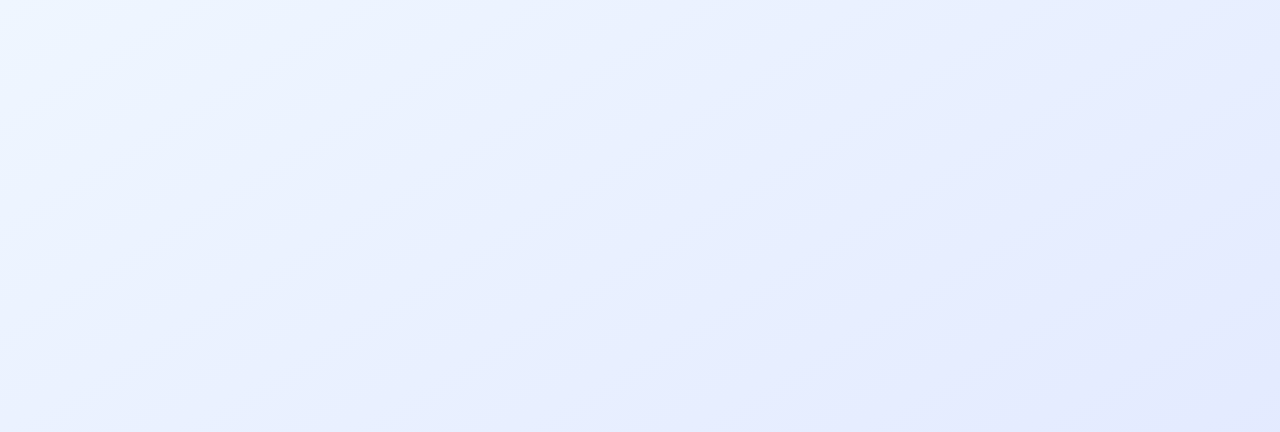
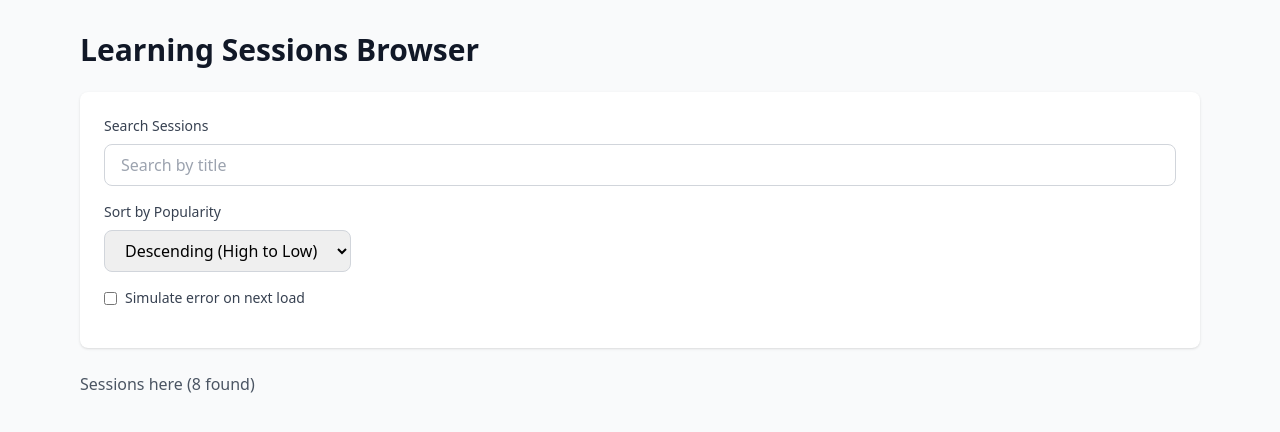
Before and after one commit to hackgods/pair-assessment, a Vue app: page / in a window 1280 px wide. Shown: the top 432 px of the page. Built offline with nearby package versions, Linux system fonts and the light colour scheme.

Commit message:
Implemented fetching of data, state management  and initial UI which has debouncing, filtering and sorting.

```diff
--- a/index.html
+++ b/index.html
@@ -4,7 +4,7 @@
     <meta charset="UTF-8">
     <link rel="icon" type="image/svg+xml" href="/vite.svg">
     <meta name="viewport" content="width=device-width, initial-scale=1.0">
-    <title>Vue 3 + Vite + Tailwind</title>
+    <title>PAIR Saurabh Assessment</title>
   </head>
   <body>
     <div id="app"></div>
--- a/src/App.vue
+++ b/src/App.vue
@@ -1,19 +1,149 @@
 <template>
-  <div class="min-h-screen bg-gradient-to-br from-blue-50 to-indigo-100">
+  <div class="min-h-screen bg-gray-50 py-8">
+    <div class="container mx-auto px-4 max-w-6xl">
+      <h1 class="text-3xl font-bold text-gray-900 mb-6">Learning Sessions Browser</h1>
 
+      <div class="bg-white rounded-lg shadow p-6 mb-6">
+
+        <div class="mb-4">
+          <label for="search" class="block text-sm font-medium text-gray-700 mb-2">
+            Search Sessions
+          </label>
+          <input
+            id="search"
+            v-model="searchInput"
+            type="text"
+            placeholder="Search by title"
+            class="w-full px-4 py-2 border border-gray-300 rounded-lg focus:ring-2 focus:ring-indigo-500 focus:border-indigo-500"
+          />
+        </div>
+
+        <div class="mb-4">
+          <label for="sort" class="block text-sm font-medium text-gray-700 mb-2">
+            Sort by Popularity
+          </label>
+          <select
+            id="sort"
+            v-model="sortDirection"
+            class="px-4 py-2 border border-gray-300 rounded-lg focus:ring-2 focus:ring-indigo-500 focus:border-indigo-500"
+          >
+            <option value="desc">Descending (High to Low)</option>
+            <option value="asc">Ascending (Low to High)</option>
+          </select>
+        </div>
+
+        <div class="mb-4">
+          <label class="flex items-center">
+            <input
+              v-model="simulateErrorNext"
+              type="checkbox"
+              class="mr-2"
+            />
+            <span class="text-sm text-gray-700">Simulate error on next load</span>
+          </label>
+        </div>
+      </div>
+
+      <div v-if="loading" class="bg-white rounded-lg shadow p-8 text-center" aria-busy="true">
+        <div class="text-gray-600" aria-live="polite">Loading sessions</div>
+      </div>
+
+      <div v-else-if="error" class="bg-red-50 border border-red-200 rounded-lg p-6" role="alert">
+        <p class="text-red-800 mb-4">{{ error }}</p>
+        <button
+          @click="loadSessions"
+          class="bg-red-600 hover:bg-red-700 text-white font-semibold py-2 px-4 rounded-lg transition-colors"
+        >
+          Retry
+        </button>
+      </div>
+
+      <div v-else>
+        <p class="text-gray-600">Sessions here ({{ filteredSessions.length }} found)</p>
+      </div>
+    </div>
   </div>
 </template>
 
 <script setup>
-import { ref } from 'vue'
+import { ref, computed, watch, onMounted } from 'vue'
+import { fakeFetchSessions } from './utils/fetch.js'
 
-const count = ref(0)
+const sessions = ref([])
+const completionMap = ref({})
+const searchInput = ref('')
+const debouncedSearch = ref('')
+const sortDirection = ref('desc')
+const loading = ref(false)
+const error = ref(null)
+const simulateErrorNext = ref(false)
 
-const increment = () => {
-  count.value++
+// Debounce search input (300ms)
+let debounceTimer = null
+watch(searchInput, (newValue) => {
+  if (debounceTimer) {
+    clearTimeout(debounceTimer)
+  }
+  debounceTimer = setTimeout(() => {
+    debouncedSearch.value = newValue
+  }, 300)
+})
+
+const loadSessions = async () => {
+  loading.value = true
+  error.value = null
+
+  try {
+    const rawSessions = await fakeFetchSessions({ shouldError: simulateErrorNext.value })
+
+    // Coerce mins to number and add index for stable sorting
+    sessions.value = rawSessions.map((session, index) => ({
+      ...session,
+      mins: Number(session.mins),
+      index,
+    }))
+
+    // Reset error simulation flag after use
+    simulateErrorNext.value = false
+  } catch (err) {
+    error.value = err.message
+  } finally {
+    loading.value = false
+  }
 }
 
-const decrement = () => {
-  count.value--
+const filteredSessions = computed(() => {
+  let result = sessions.value
+
+  if (debouncedSearch.value.trim()) {
+    const searchLower = debouncedSearch.value.toLowerCase()
+    result = result.filter(session =>
+      session.title.toLowerCase().includes(searchLower)
+    )
+  }
+
+  // Sort by popularity with stable ordering
+  result = [...result].sort((a, b) => {
+    const diff = b.popularity - a.popularity
+    if (diff !== 0) {
+      return sortDirection.value === 'desc' ? diff : -diff
+    }
+    // If popularity is equal, use original index
+    return a.index - b.index
+  })
+
+  return result
+})
+
+const toggleComplete = (id) => {
+  completionMap.value[id] = !(completionMap.value[id] ?? sessions.value.find(s => s.id === id)?.completed ?? false)
 }
+
+const isCompleted = (session) => {
+  return completionMap.value[session.id] ?? session.completed ?? false
+}
+
+onMounted(() => {
+  loadSessions()
+})
 </script>
--- a/src/data/sessions.json
+++ b/src/data/sessions.json
@@ -1,6 +1,3 @@
-//test data
-//cleaned using https://jsonformatter.curiousconcept.com/#
-
 [
   {"id":"s1","title":"Prompting 101","tags":["prompts","beginner"],"mins":"8","difficulty":"beginner","popularity":187,"updatedAt":"2025-09-01T10:00:00Z","completed":false},
   {"id":"s2","title":"Advanced Prompt Chaining","tags":["prompts","workflows"],"mins":"14","difficulty":"advanced","popularity":122,"updatedAt":"2025-10-12T09:00:00Z","completed":true},
--- /dev/null
+++ b/src/utils/fetch.js
@@ -0,0 +1,13 @@
+import sessionsData from '../data/sessions.json'
+
+export async function fakeFetchSessions({ shouldError = false } = {}) {
+  // Simulate network delay (500ms)
+  await new Promise(resolve => setTimeout(resolve, 500))
+
+  if (shouldError) {
+    throw new Error('Failed to load sessions. Please try again.')
+  }
+
+  // Return copy of the data to avoid mutations
+  return JSON.parse(JSON.stringify(sessionsData))
+}
```
Also changed, not shown: 1 other file (tests, documents, lock files or other folders).
